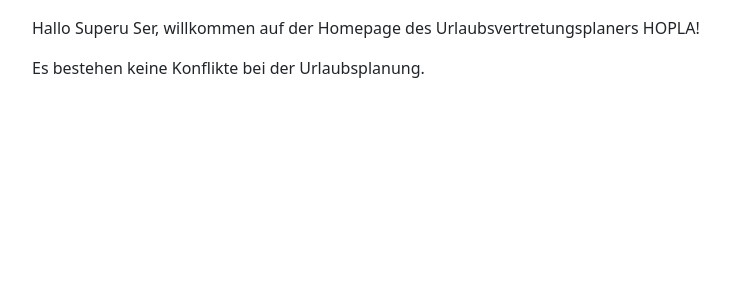
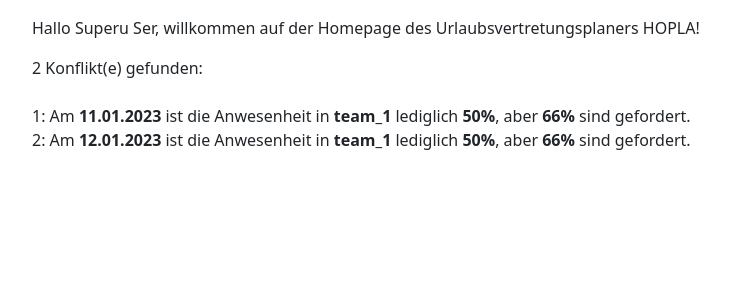
Before and after one commit to CodaCodalis/holiday-leave-planner, a Django app: page / in a window 1280 px wide. Shown: the part 73-373 px from the top of the page, without its empty margins (50-780 px from the left). Run offline with Django 4.2, Linux system fonts and the light colour scheme; a user stored in the database is signed in; data comes from the database, SQL or seed files in the repository; both versions use the stored data as it was after the commit.

Commit message:
BUGFIX pop up messages

```diff
--- a/pages/views.py
+++ b/pages/views.py
@@ -20,8 +20,9 @@ class HomePageView(LoginRequiredMixin, TemplateView):
         teams = Team.objects.all()
         users = get_user_model().objects.all()
 
+        conflict_dates = list()
         conflicts = list()
-        conflicts_info = {}
+        counter = 0
         for team in teams:
             teammembers = 0
             min_att = float(team.min_attendance) / 100
@@ -35,34 +36,27 @@ class HomePageView(LoginRequiredMixin, TemplateView):
                     processed_date = vacation.start_date + datetime.timedelta(days=processed_delta)
                     vacationers_on_processed_date = 1
                     for compared_vacation in vacations:
-                        vacationers_on_processed_date += cls.get_vacationers(vacation, compared_vacation,
-                                                                             processed_date)
-                if teammembers > 0 and 1 - (vacationers_on_processed_date / teammembers) < min_att:
-                    actual_att = 1 - (vacationers_on_processed_date / teammembers)
-                    if processed_date not in conflicts:
-                        conflicts.append(processed_date)
-                        # conflicts_info[str(processed_date)] = str(user.team)
-                        att = {int(actual_att*100): int(min_att*100)}
-                        team_att = {str(user.team): att}
-                        conflicts_info[processed_date] = team_att
-        return conflicts_info
-
-    @classmethod
-    def get_vacationers(cls, vacation, compared_vacation, processed_date):
-        if not vacation.user == compared_vacation.user:
-            user_team = vacation.user.team
-            compared_user_team = compared_vacation.user.team
-            if user_team == compared_user_team:
-                compared_vacation_delta = compared_vacation.end_date - compared_vacation.start_date
-                compared_vacation_days = compared_vacation_delta.days
-                for compared_processed_delta in range(0, compared_vacation_days + 1):
-                    compared_processed_date = compared_vacation.start_date + datetime.timedelta(
-                        compared_processed_delta)
-                    if processed_date == compared_processed_date:
-                        return 1
-                    else:
-                        return 0
-            else:
-                return 0
-        else:
-            return 0
+                        if not vacation.user == compared_vacation.user:
+                            user_team = vacation.user.team
+                            compared_user_team = compared_vacation.user.team
+                            if user_team == compared_user_team and user.team == team:
+                                compared_vacation_delta = compared_vacation.end_date - compared_vacation.start_date
+                                compared_vacation_days = compared_vacation_delta.days
+                                for compared_processed_delta in range(0, compared_vacation_days + 1):
+                                    compared_processed_date = compared_vacation.start_date + datetime.timedelta(
+                                        days=compared_processed_delta)
+                                    if processed_date == compared_processed_date:
+                                        vacationers_on_processed_date += 1
+                    if teammembers > 0 and 1 - (vacationers_on_processed_date / teammembers) < min_att:
+                        actual_att = 1 - (vacationers_on_processed_date / teammembers)
+                        if processed_date not in conflict_dates:
+                            conflict_dates.append(processed_date)
+                            # conflicts_info[str(processed_date)] = str(user.team)
+                            # infos = [processed_date, str(user.team), int(actual_att*100), int(min_att*100)]
+                            att = {int(actual_att*100): int(min_att*100)}
+                            team_att = {str(user.team): att}
+                            date_team = {processed_date: team_att}
+                            counter += 1
+                            conflict = {str(counter): date_team}
+                            conflicts.append(conflict)
+        return conflicts
--- a/templates/home.html
+++ b/templates/home.html
@@ -11,13 +11,15 @@
         {% if conflicts|length == 0 %}
             Es bestehen keine Konflikte bei der Urlaubsplanung.
         {% else %}
-            Konflikte gefunden:<br>
-            {% for date, team_att in conflicts.items %}
-                Am <b>{{ date|date:"d.m.Y" }}</b> ist die Anwesenheit in
-                {% for team, att in team_att.items %}
-                    <b>{{ team }}</b> lediglich
-                    {% for act, min in att.items %}
-                        <b>{{ act }}%</b>, aber <b>{{ min }}%</b> sind gefordert.
+            {{ conflicts|length }} Konflikt(e) gefunden:<br><br>
+            {% for conflict in conflicts %}
+                {% for number, date_team in conflict.items %}
+                    {% for date, team_att in date_team.items %}
+                        {% for team, att in team_att.items %}
+                            {% for act, min in att.items %}
+                                {{ number }}: Am <b>{{ date|date:"d.m.Y" }}</b> ist die Anwesenheit in <b>{{ team }}</b> lediglich <b>{{ act }}%</b>, aber <b>{{ min }}%</b> sind gefordert. <br>
+                            {% endfor %}
+                        {% endfor %}
                     {% endfor %}
                 {% endfor %}
             {% endfor %}
```
Also changed, not shown: db.sqlite3.
